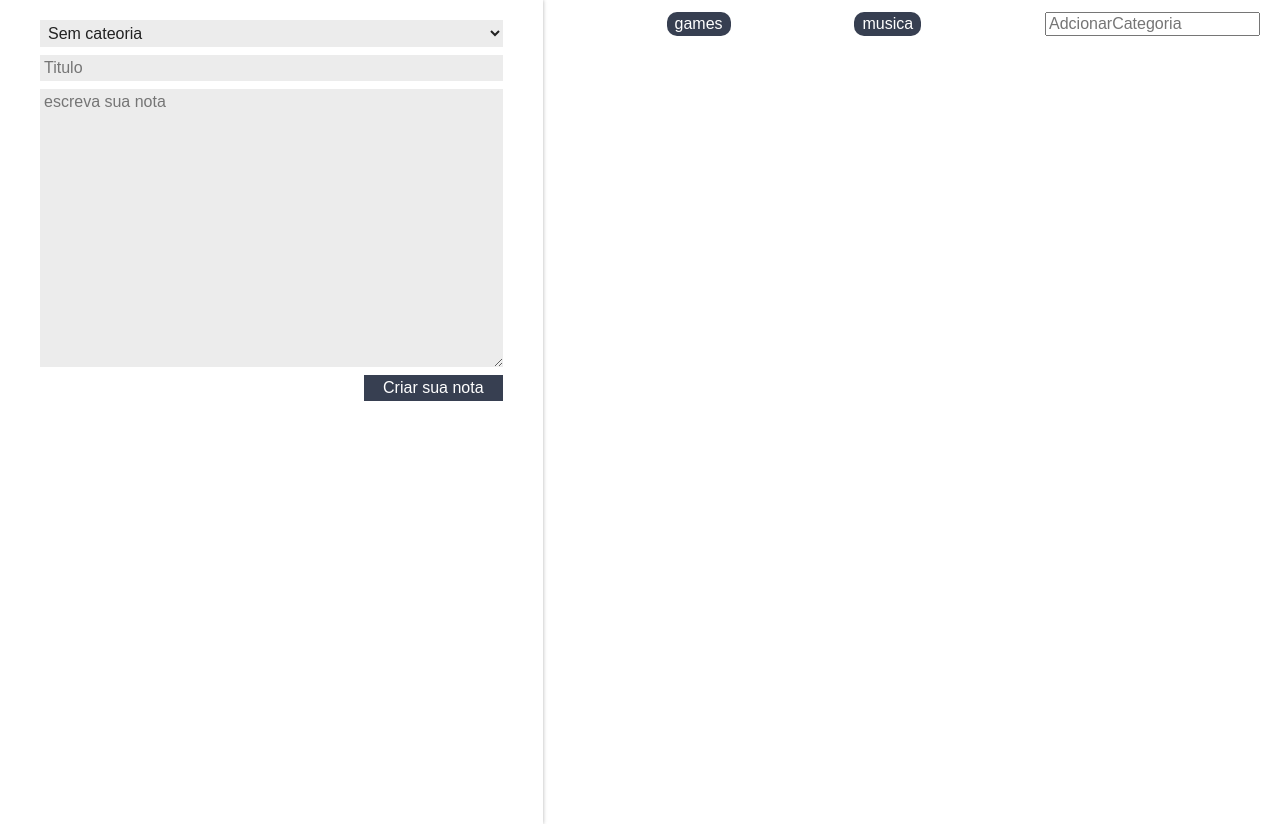
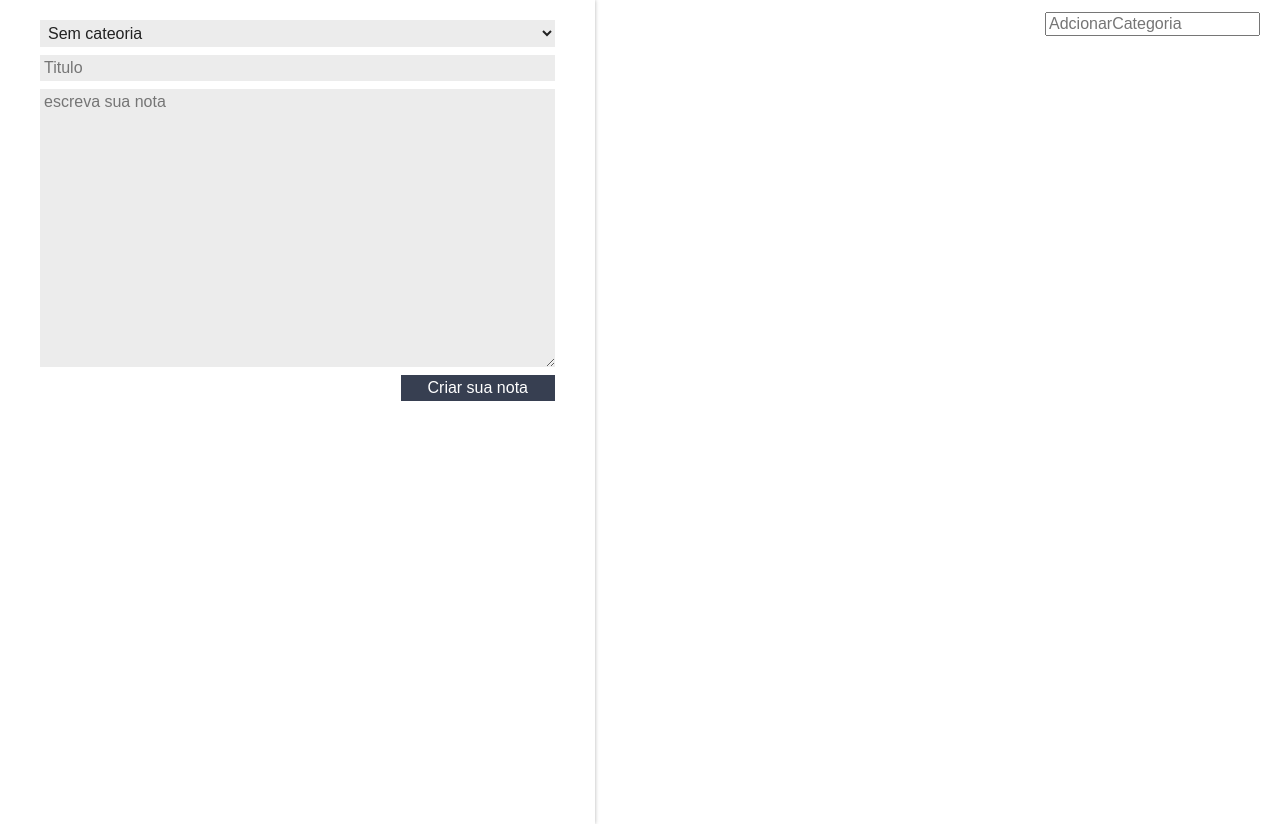
Before and after one commit to LucasMeyble/alura, a React (Create React App) app in the folder entendendo_react/ceep/: page / in a window 1280 px wide. Built offline with nearby package versions, Linux system fonts and the light colour scheme.

Commit message:
usando as fontes de dados

```diff
--- a/entendendo_react/ceep/src/App.js
+++ b/entendendo_react/ceep/src/App.js
@@ -2,6 +2,8 @@ import React, { Component } from 'react';
 import ListaDeNotas from './components/ListaDeNotas';
 import FormularioCadastro from './components/FormularioCadastro';
 import ListaCategorias from './components/ListaCategorias';
+import Categorias from './dados/Categorias';
+import ArrayNotas from './dados/ArrayNotas';
 import './assets/App.css';
 import './assets/index.css';
 
@@ -9,45 +11,21 @@ class App extends Component{
 
   constructor(){
     super()
-    this.state = {
-      notas:[],
-      categorias:['games', 'musica']
-    }
-  }
-
-  criarNota(titulo, texto, categoria){
-    const novaNota = {titulo, texto, categoria}
-    const novoArrayNotas = [...this.state.notas, novaNota]
-    const novoEstado = {
-      notas:novoArrayNotas
-    }
-    this.setState(novoEstado)
-  }
-
-  deletarNota(index){
-    let arrayNotas = this.state.notas;
-
-    arrayNotas.splice(index, 1)
-    this.setState({notas:arrayNotas})
-  }
-
-  adcionarCategoria(nomeCategoria){
-    const novoArrayCategorias = [...this.state.categorias, nomeCategoria]
-    const novoEstado = {...this.state, categorias:novoArrayCategorias}
-    this.setState(novoEstado)
+    this.categorias = new Categorias();
+    this.notas = new ArrayNotas();
   }
 
   render(){
     return (
       <section className='conteudo'>
-        <FormularioCadastro categorias={this.state.categorias} criarNota={this.criarNota.bind(this)}/>
+        <FormularioCadastro categorias={this.categorias.categorias} criarNota={this.notas.adicionarNota}/>
         <main className='conteudo-principal'>
         <ListaCategorias
-          adcionarCategoria={this.adcionarCategoria.bind(this)}
-          categorias={this.state.categorias}/>
+          adcionarCategoria={this.categorias.adicionarCategoria}
+          categorias={this.categorias.categorias}/>
         <ListaDeNotas
-          apagarNota={this.deletarNota.bind(this)}
-          notas={this.state.notas}/>
+          apagarNota={this.notas.deletarNota}
+          notas={this.notas.notas}/>
         </main>
       </section>
     );
--- a/entendendo_react/ceep/src/dados/Categorias.js
+++ b/entendendo_react/ceep/src/dados/Categorias.js
@@ -5,6 +5,8 @@ export default class Categorias{
     }
 
     adicionarCategoria(novaCategoria){
+        console.log(this.categorias)
+
         this.categorias.push(novaCategoria);
     }
 
```
